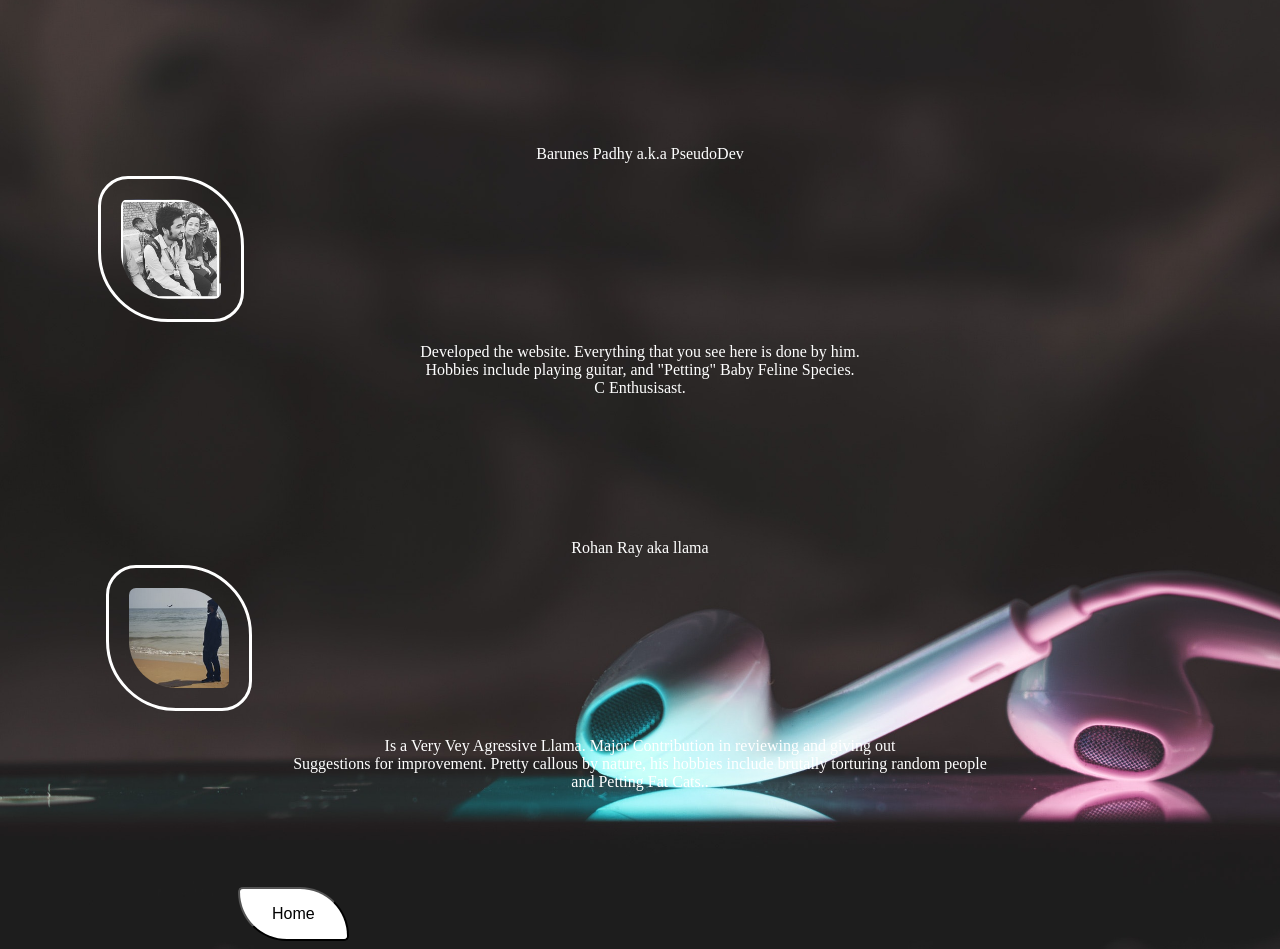
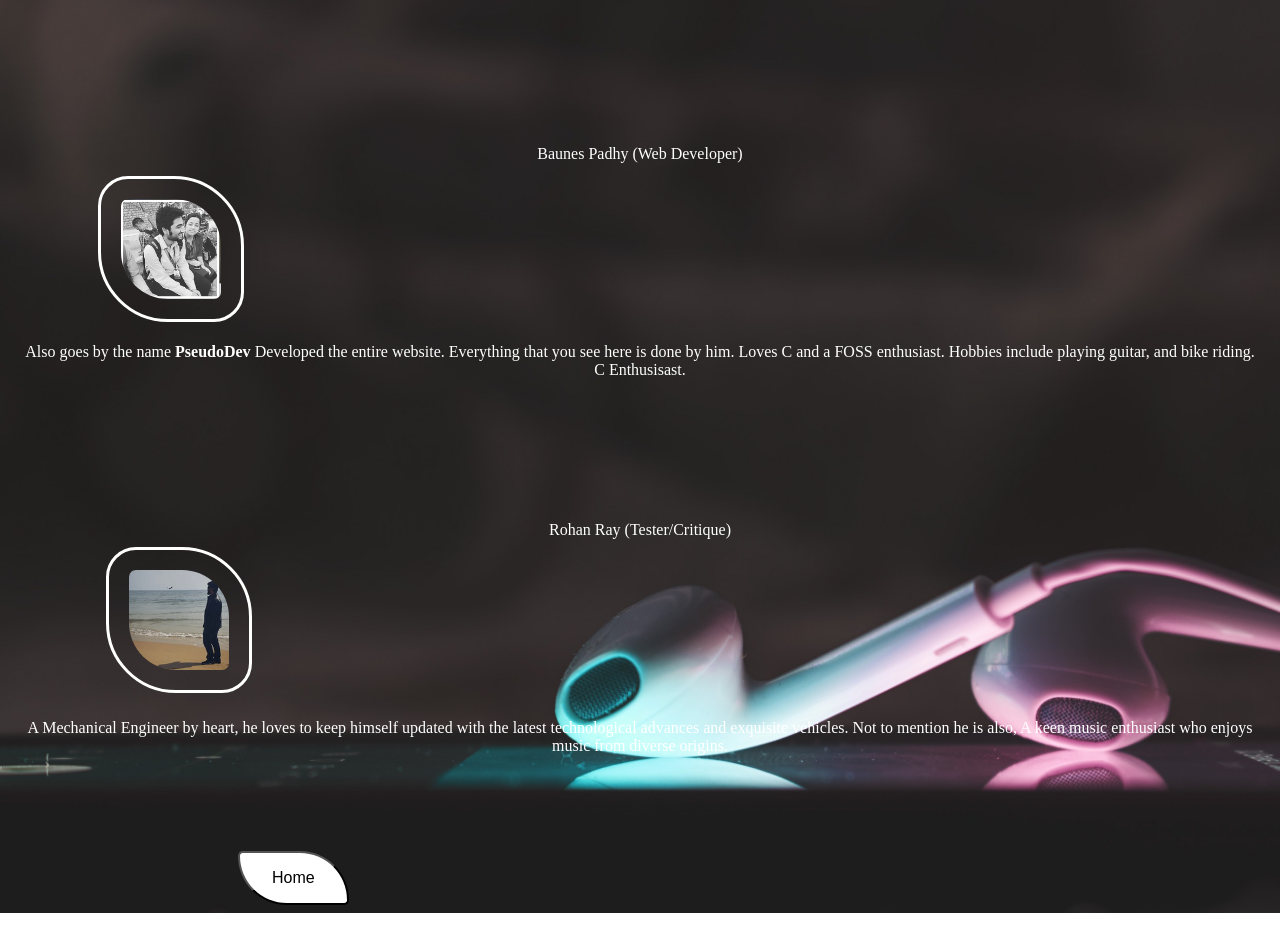
Before and after one commit to beatsurge/beatsurge.github.io, a plain HTML site: page creditsm.html in a window 1280 px wide. Shown: the part 61-1010 px from the top of the page. After the commit the page ends 974 px from the top, so only its background shows below. Drawn offline with Linux system fonts and the light colour scheme.

Commit message:
Changed Descriptions

```diff
--- a/creditsm.html
+++ b/creditsm.html
@@ -83,11 +83,10 @@ body
 <title>Credits</title>
 <h1 class="h1">People who made the page exist:</h1>
 <img class="imgb p p1" src="me.png" width="100" height="100">
-<div class="divb"><p class="p">Barunes Padhy a.k.a PseudoDev<br /><br /><br /><br /><br /><br /><br /><br /><br /><br /><br />Developed the website. Everything that you see here is done by him.<br />
-Hobbies include playing guitar, and "Petting" Baby Feline Species.<br />
+<div class="divb"><p class="p">Baunes Padhy (Web Developer)<br /><br /><br /><br /><br /><br /><br /><br /><br /><br /><br />Also goes by the name <b>PseudoDev</b> Developed the entire website. Everything that you see here is done by him. Loves C and a FOSS enthusiast. Hobbies include playing guitar, and bike riding.<br />
 C Enthusisast.</p>
 <img class="imgr p p1" src="lama.png" width="100" height="100">
-<div class="divr"><p class="p">Rohan Ray aka llama<br /><br /><br /><br /><br /><br /><br /><br /><br /><br /><br />Is a Very Vey Agressive Llama. Major Contribution in reviewing and giving out <br /> Suggestions for improvement. Pretty callous by nature, his hobbies include brutally torturing random people <br /> and Petting Fat Cats..</p></div>
+<div class="divr"><p class="p">Rohan Ray (Tester/Critique)<br /><br /><br /><br /><br /><br /><br /><br /><br /><br /><br />A Mechanical Engineer by heart, he loves to keep himself updated with the latest technological advances and exquisite vehicles. Not to mention he is also, A keen music enthusiast who enjoys music from diverse origins.</p></div>
 	<button class="button" onclick="location.href = 'index3.html'">Home</button>
 </body>
 </body>
```
Also changed, not shown: index2.html (+1 -1 lines).
